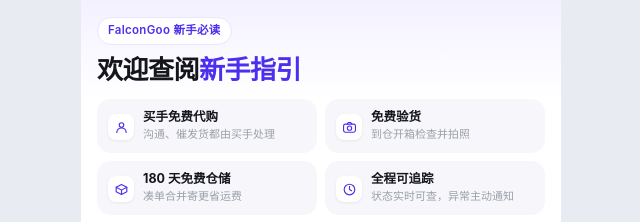
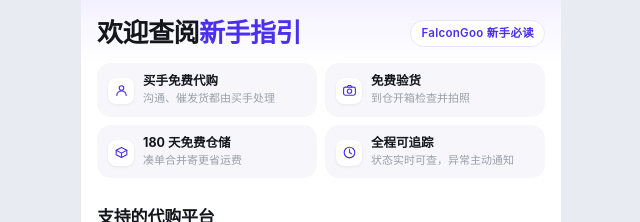
Before and after one commit to karlwork511/karlwork, a plain HTML site: page docs/falcongoo-novice-guide-mobile-202611251130.html in a window 1280 px wide. Shown: the top 222 px of the page, without its empty margins (319-959 px from the left). Drawn offline with Linux system fonts and the light colour scheme.

Commit message:
移动端 v10：首屏标签「FalconGoo 新手必读」移到标题右侧同行

```diff
--- a/docs/falcongoo-novice-guide-mobile-202611251130.html
+++ b/docs/falcongoo-novice-guide-mobile-202611251130.html
@@ -180,6 +180,11 @@ a{color:inherit}
 .sec{scroll-margin-top:54px}
 .step{scroll-margin-top:54px}
 
+/* ---------- 首屏标题行：标签移到右侧 ---------- */
+.hero-top{display:flex;align-items:center;justify-content:space-between;gap:10px}
+.hero-top h1{flex:1 1 auto;min-width:0;margin:0}
+.hero-top .kicker{flex:0 0 auto;white-space:nowrap}
+
 /* ---------- 步骤折叠（手风琴） ---------- */
 .step{padding:0;overflow:hidden}
 .step-h{
@@ -289,8 +294,10 @@ a{color:inherit}
   <main id="top">
 
     <section class="hero">
-      <span class="kicker">FalconGoo 新手必读</span>
-      <h1>欢迎查阅<em>新手指引</em></h1>
+      <div class="hero-top">
+        <h1>欢迎查阅<em>新手指引</em></h1>
+        <span class="kicker">FalconGoo 新手必读</span>
+      </div>
     </section>
 
     <section class="assure" aria-label="服务保障">
```
